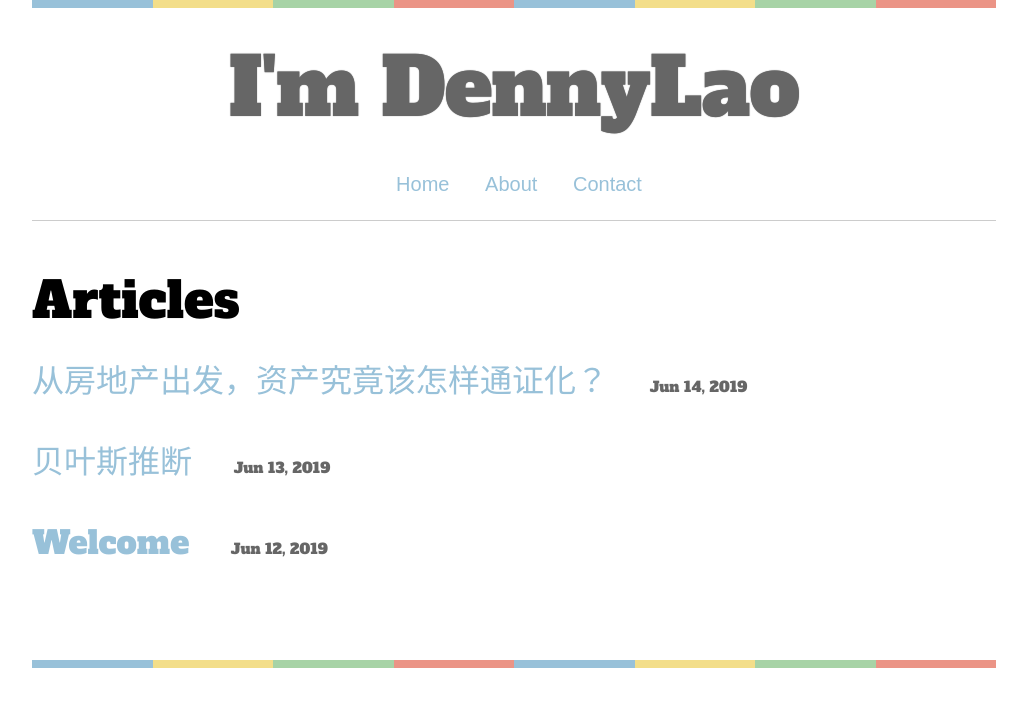
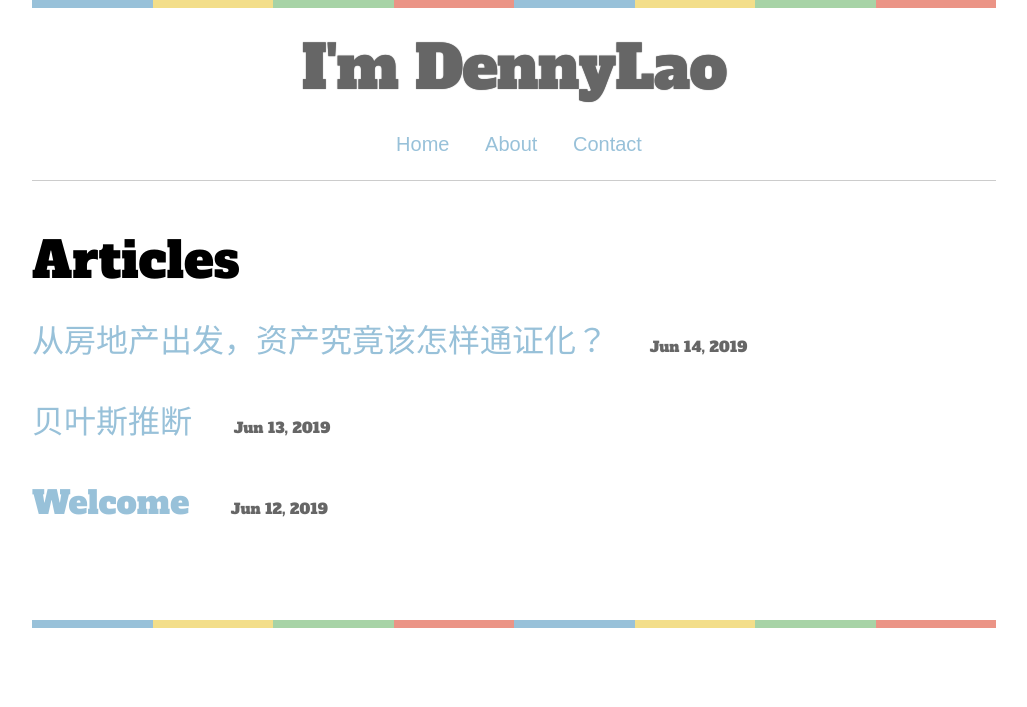
Before and after one commit to szdenny/szdenny.github.io, a Jekyll site: the page built from index.html, in a window 1280 px wide. Shown: the top 707 px of the page, without its empty margins (126-1153 px from the left). Built offline with Jekyll 4.4.1, drawn with Linux system fonts in a browser that asks for light colours; some web fonts are replaced; the list of posts is cut into pages by our own code.

Commit message:
Update _config.yml

```diff
--- a/_config.yml
+++ b/_config.yml
@@ -2,7 +2,7 @@
 
 # Site settings
 title: "I'm DennyLao"
-title-font-size: '4em' # a provision to adjust the size of your title. If it is too long then do resize to a smaller value. By default it will be 4em.
+title-font-size: '3em' # a provision to adjust the size of your title. If it is too long then do resize to a smaller value. By default it will be 4em.
 
 email: szdenny@gmail.com
 description: > # this means to ignore newlines until "baseurl:"
@@ -15,7 +15,7 @@ permalink: :title/
 # Build settings
 markdown: kramdown
 highlight: rouge
-paginate: 5
+paginate: 10
 paginate_path: /page:num/
 
 
```
